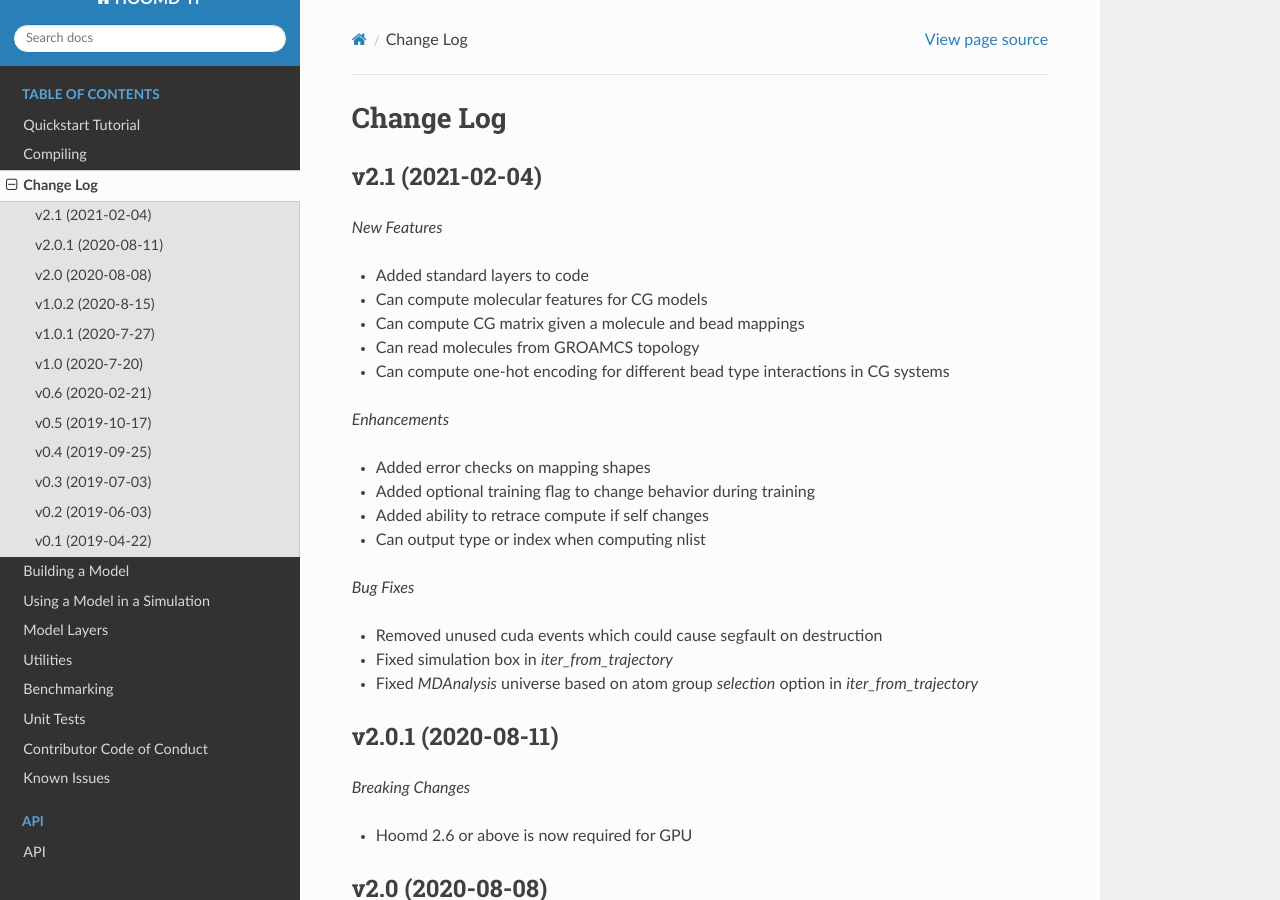
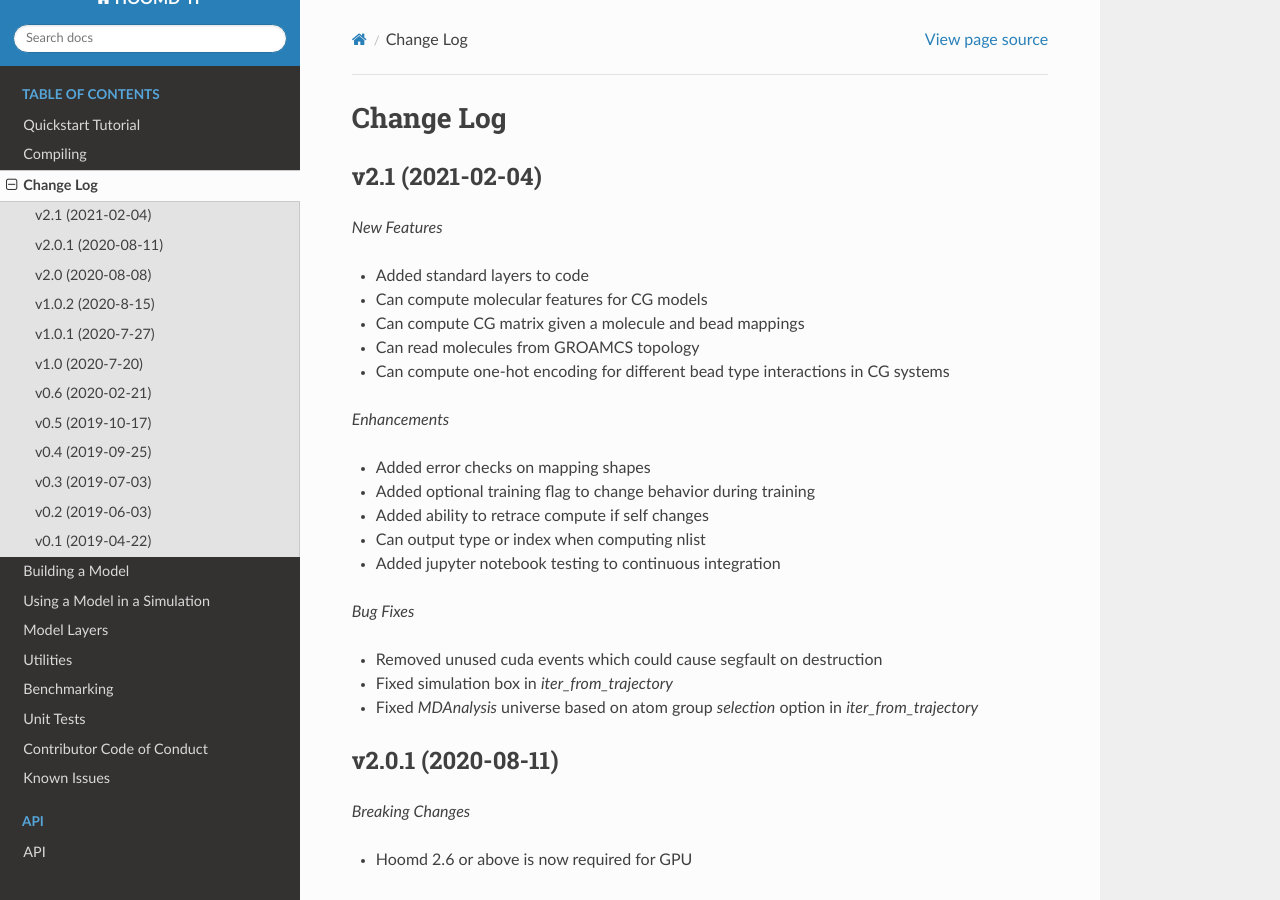
Before and after one commit to ur-whitelab/hoomd-tf, a Sphinx documentation site: the page built from sphinx-docs/source/changelog.rst, in a window 1280 px wide and 900 px high. Built offline with Sphinx 7.4.7 and the Read the Docs theme 2.0.0, drawn with Linux system fonts in a browser that asks for light colours.

Commit message:
Updated changelog.. everything works

```diff
--- a/sphinx-docs/source/changelog.rst
+++ b/sphinx-docs/source/changelog.rst
@@ -18,6 +18,7 @@
 - Added optional training flag to change behavior during training
 - Added ability to retrace compute if self changes
 - Can output type or index when computing nlist
+- Added jupyter notebook testing to continuous integration
 
 *Bug Fixes*
 
```
